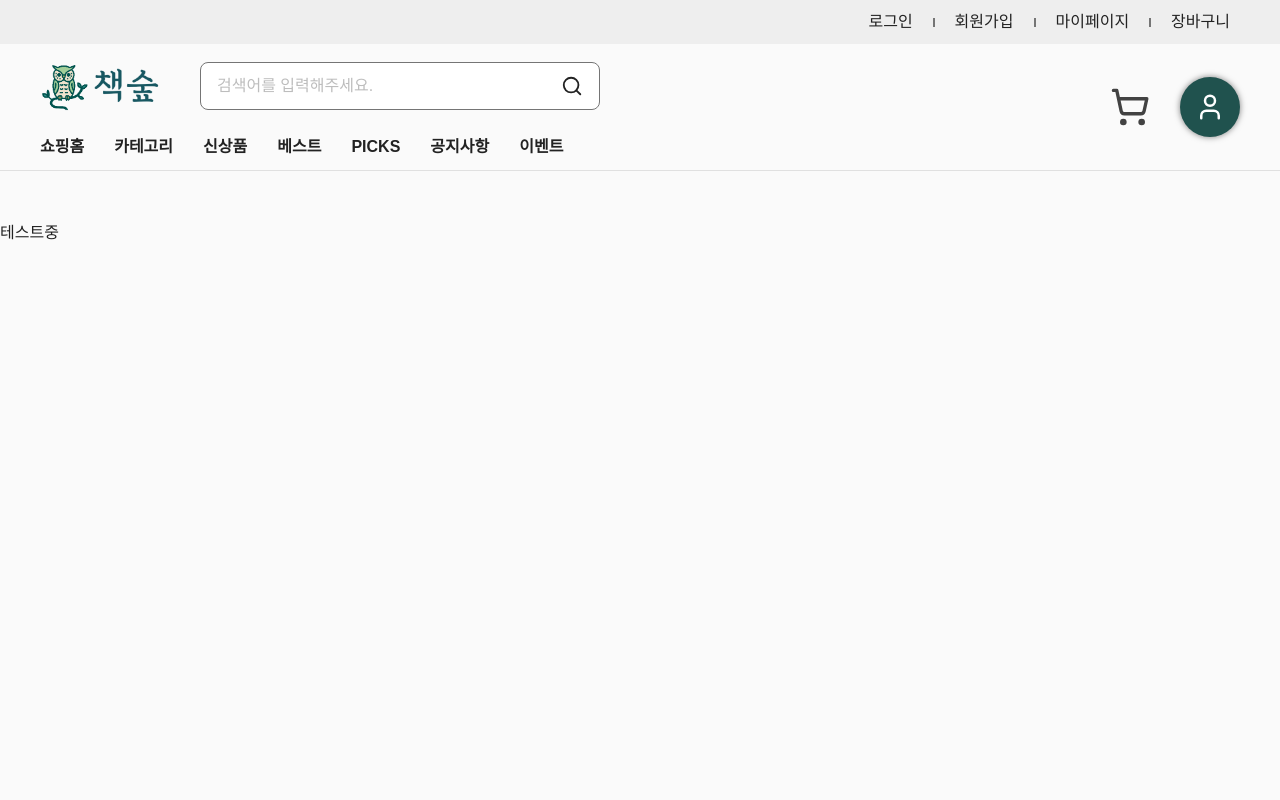
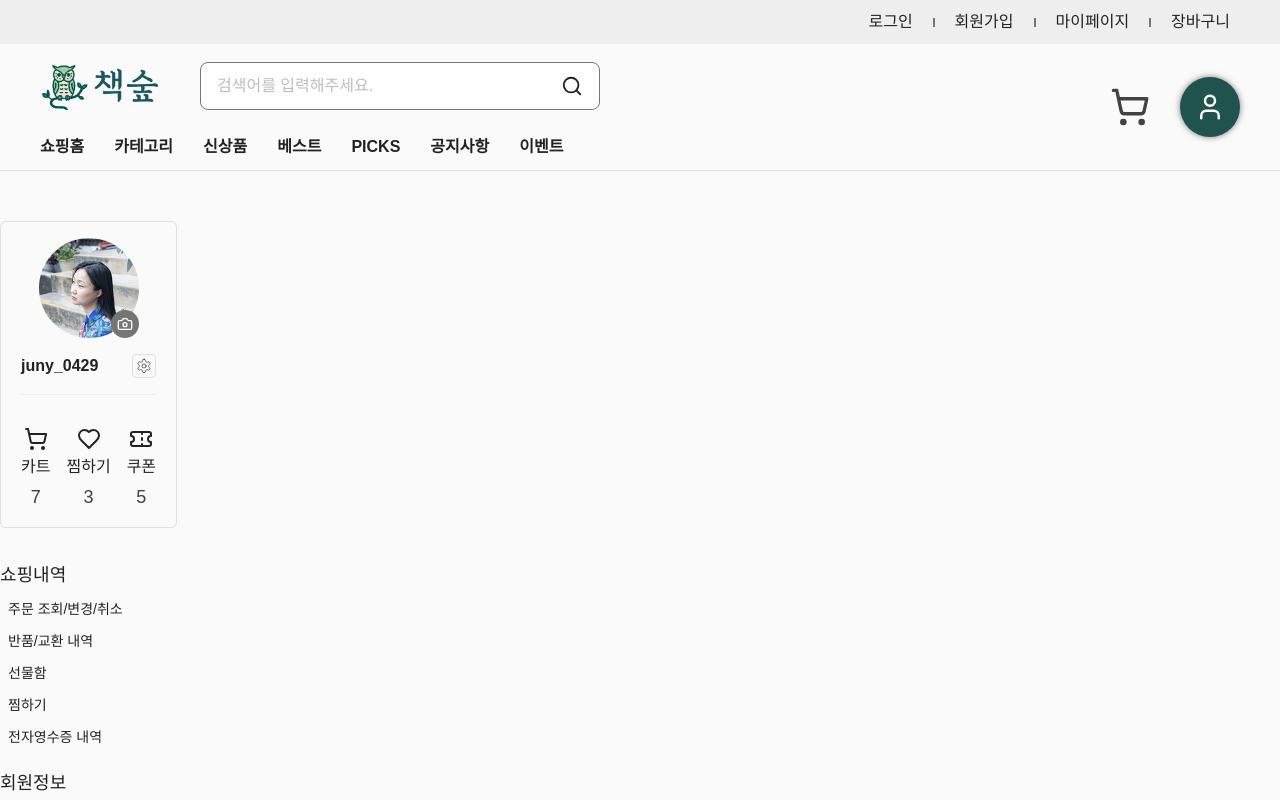
Before and after one commit to juny-0429/book-forest, a Next.js app: page /shop in a window 1280 px wide. Shown: the top 800 px of the page. Built offline with nearby package versions, Linux system fonts and the light colour scheme.

Commit message:
feat:마이페이지 사이드바 및 레이아웃 완성

```diff
--- a/src/app/(main)/shop/_components/ShopSidebar.tsx
+++ b/src/app/(main)/shop/_components/ShopSidebar.tsx
@@ -1,19 +1,35 @@
+import React from 'react';
+import shopMenuList from '../_data/shopMenuList.data';
 import Link from 'next/link';
-import React from 'react';
+import UserProfileBox from './UserProfileBox';
 
 export default function ShopSidebar() {
   return (
-    <aside>
+    <aside className='flex flex-col gap-[33px]'>
       {/* 유저 프로필 */}
-      <section></section>
+      <UserProfileBox />
 
       {/* 마이페이지 메뉴 */}
-      <nav>
-        <ul>
-          <li>
-            <Link href=''></Link>
-          </li>
+      <nav aria-label='마이페이지 내비게이션' className='flex flex-col gap-10'>
+        <ul className='flex flex-col gap-5'>
+          {Object.values(shopMenuList).map((category) => (
+            <li key={category.label} className='flex flex-col gap-2'>
+              <p className='text-body-18m text-ui-text-title'>{category.label}</p>
+
+              <ul className='flex flex-col gap-2 ml-2'>
+                {category.subMenu.map((menu) => (
+                  <li key={menu.label}>
+                    <Link href={menu.path || '#'} className='text-body-14r text-ui-text-title'>
+                      {menu.label}
+                    </Link>
+                  </li>
+                ))}
+              </ul>
+            </li>
+          ))}
         </ul>
+
+        <button className='text-body-16b text-ui-cta'>로그아웃</button>
       </nav>
     </aside>
   );
--- /dev/null
+++ b/src/app/(main)/shop/_components/UserProfileBox.tsx
@@ -0,0 +1,61 @@
+import React from 'react';
+import Image from 'next/image';
+import SampleUserImg from '@/assets/images/author/이슬아.png';
+import LucideIcons from 'src/theme/lucideIcon';
+import IconButton from 'src/components/Button/IconButton';
+import Link from 'next/link';
+
+export default function UserProfileBox() {
+  return (
+    <section className='flex flex-col items-center gap-4 px-5 py-4 border border-solid border-gray-300 rounded-[6px]'>
+      <figure className='relative'>
+        <div className=' w-[100px] h-[100ox] rounded-full overflow-hidden'>
+          <Image src={SampleUserImg} alt='user profile' />
+        </div>
+
+        <button className='absolute bottom-0 right-0 flex justify-center items-center w-7 h-7 bg-gray-600 rounded-full'>
+          <LucideIcons.Camera size={16} className='text-white' />
+        </button>
+      </figure>
+
+      <div className='flex justify-between items-center w-full'>
+        <p className='text-body-16b text-ui-text-title'>juny_0429</p>
+
+        <IconButton height={24}>
+          <LucideIcons.Settings size={16} strokeWidth={1} className='text-gray-900' />
+        </IconButton>
+      </div>
+
+      <hr className='w-full h-[1px] bg-slate-300' />
+
+      {/* 바로가기 메뉴 */}
+      <nav className='mt-4' aria-label='사용자 바로가기 메뉴'>
+        <ul className='flex justify-around gap-4'>
+          <li>
+            <Link href='#' className='flex flex-col items-center gap-1'>
+              <LucideIcons.ShoppingCart size={24} />
+              <p className='text-body-16m text-ui-text-title'>카트</p>
+              <p className='text-body-18m text-ui-text-body'>7</p>
+            </Link>
+          </li>
+
+          <li>
+            <Link href='#' className='flex flex-col items-center gap-1'>
+              <LucideIcons.Heart size={24} />
+              <p className='text-body-16m text-ui-text-title'>찜하기</p>
+              <p className='text-body-18m text-ui-text-body'>3</p>
+            </Link>
+          </li>
+
+          <li>
+            <Link href='#' className='flex flex-col items-center gap-1'>
+              <LucideIcons.Ticket size={24} />
+              <p className='text-body-16m text-ui-text-title'>쿠폰</p>
+              <p className='text-body-18m text-ui-text-body'>5</p>
+            </Link>
+          </li>
+        </ul>
+      </nav>
+    </section>
+  );
+}
--- a/src/app/(main)/shop/_data/shopMenuList.data.ts
+++ b/src/app/(main)/shop/_data/shopMenuList.data.ts
@@ -28,7 +28,7 @@ const shopMenuList = {
       { label: '1:1 문의', path: appRoutes.shop.customerSupport.helpContact },
     ],
   },
-  Alerts: {
+  alerts: {
     label: '알림센터',
     subMenu: [
       { label: '알림함', path: appRoutes.shop.notifications.notificationList },
--- a/src/app/(main)/shop/_components/layout.tsx
+++ b/src/app/(main)/shop/layout.tsx
@@ -1,9 +1,9 @@
 import React from 'react';
-import ShopSidebar from './ShopSidebar';
+import ShopSidebar from './_components/ShopSidebar';
 
 export default function ShopLayout({ children }: { children: React.ReactNode }) {
   return (
-    <div>
+    <div className='flex gap-[50px] mb-[50px]'>
       <ShopSidebar />
       {children}
     </div>
--- a/src/app/(main)/shop/page.tsx
+++ b/src/app/(main)/shop/page.tsx
@@ -1,5 +1,5 @@
 import React from 'react';
 
 export default function page() {
-  return <div>테스트중</div>;
+  return <div></div>;
 }
--- a/src/components/Layout/Header/Header.tsx
+++ b/src/components/Layout/Header/Header.tsx
@@ -30,7 +30,7 @@ export default function Header() {
           <hr className='w-[2px] h-[10px] bg-gray-600' />
 
           <li>
-            <Link href={appRoutes.myPage} className='text-body-16m'>
+            <Link href={appRoutes.shop.main} className='text-body-16m'>
               마이페이지
             </Link>
           </li>
@@ -62,7 +62,7 @@ export default function Header() {
             <LucideIcons.ShoppingCart size={40} />
           </Link>
 
-          <Link href={appRoutes.myPage} className='flex justify-center items-center w-[60px] h-[60px] bg-green-700 text-white rounded-full shadow-blur-6-50'>
+          <Link href={appRoutes.shop.main} className='flex justify-center items-center w-[60px] h-[60px] bg-green-700 text-white rounded-full shadow-blur-6-50'>
             <LucideIcons.User size={30} />
           </Link>
         </div>
--- a/src/routes/appRoutes.ts
+++ b/src/routes/appRoutes.ts
@@ -74,6 +74,8 @@ export const appRoutes = {
 
   /* 마이페이지 */
   shop: {
+    main: '/shop/main',
+
     /* 쇼핑 내역 */
     shoppingHistory: {
       /* 주문 조회/변경/취소 */
```
